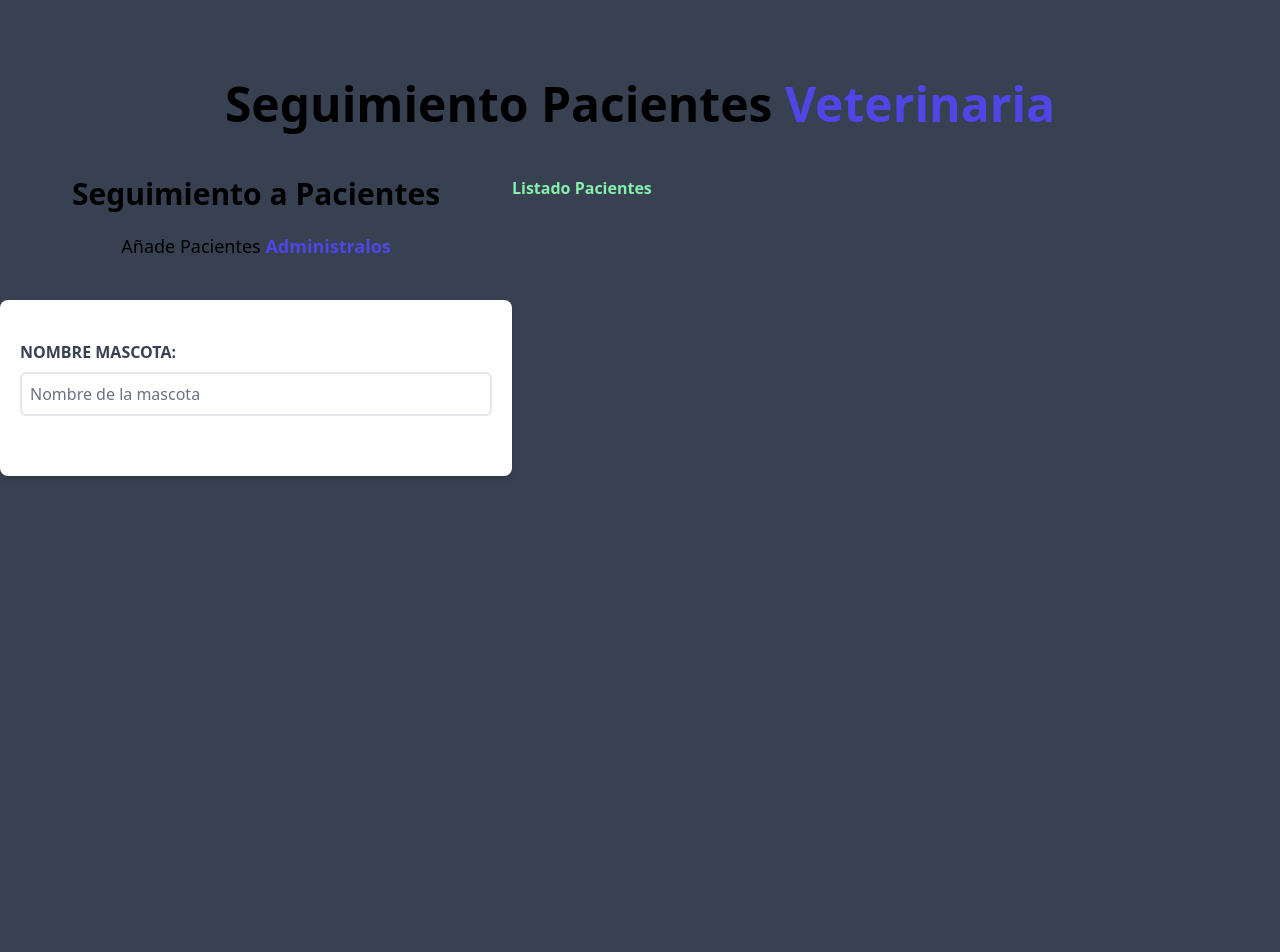
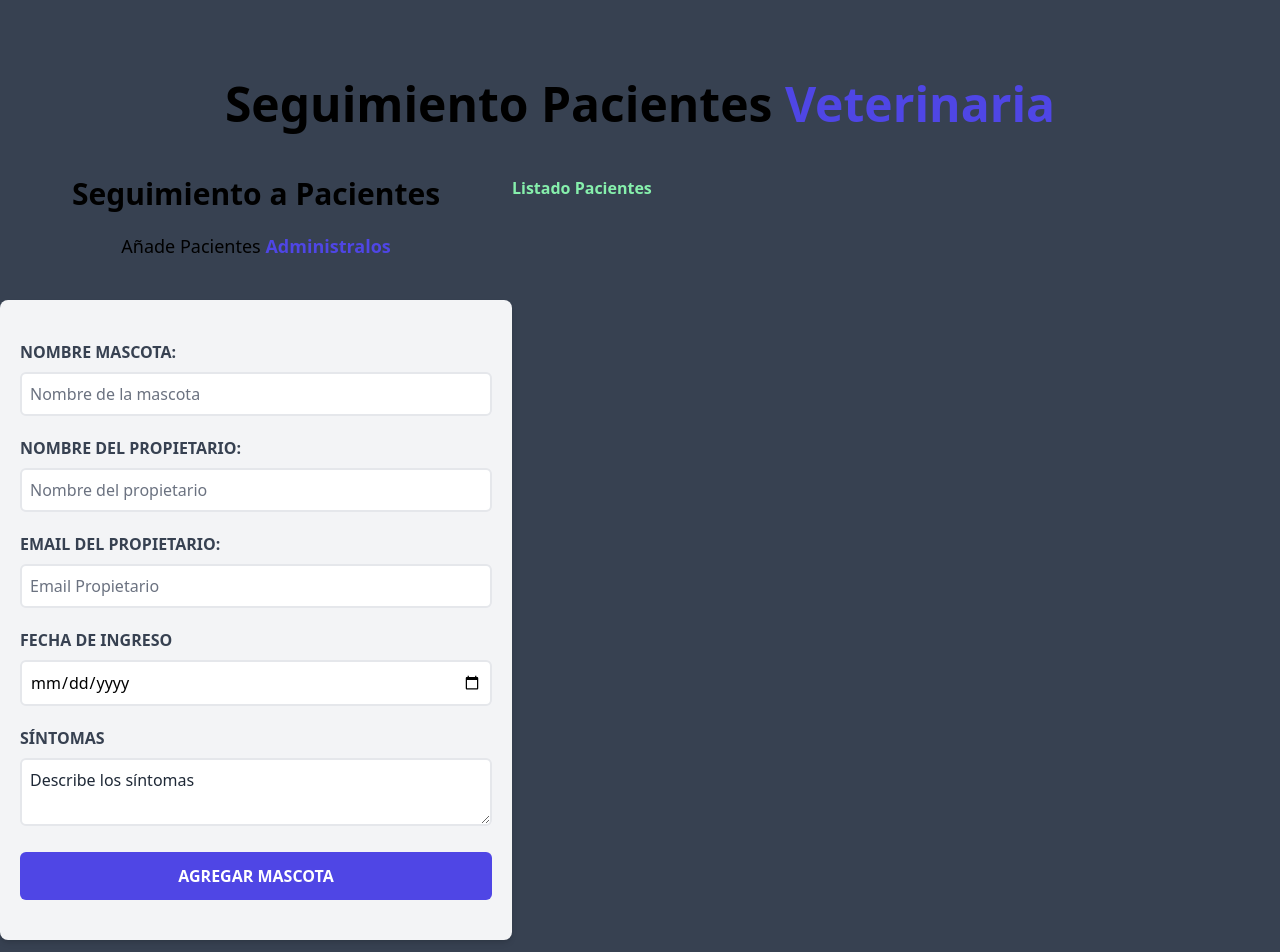
Before and after one commit to alipoloq/APoloE2, a React (Vite) app in the folder citas-react/: page / in a window 1280 px wide. Shown: the top 952 px of the page. Before the commit the page ends 880 px from the top, so only its background shows below. Built offline with nearby package versions, Linux system fonts and the light colour scheme.

Commit message:
Cargue del formulario

```diff
--- a/citas-react/src/components/Formulario.jsx
+++ b/citas-react/src/components/Formulario.jsx
@@ -8,11 +8,29 @@ const Formulario = () => {
         Añade Pacientes{' '}
         <span className="text-indigo-600 font-bold">Administralos</span>
       </p>
-      <form className="bg-white shadow-md rounded-lg py-10 px-5 mb-10">
+      <form className="bg-gray-100 shadow-md rounded-lg py-10 px-5 mb-10">
         <div className="mb-5">
           <label htmlFor="mascota" className="block text-gray-700 uppercase font-bold">Nombre mascota:</label>
           <input id="mascota" type="text" className="border-2 w-full p-2 mt-2 placeholder-gray-500 rounded-md" placeholder="Nombre de la mascota" />
         </div>
+        <div className="mb-5">
+          <label htmlFor="propietario" className="block text-gray-700 uppercase font-bold">Nombre del propietario:</label>
+          <input id="propietario" type="text" className="border-2 w-full p-2 mt-2 placeholder-gray-500 rounded-md" placeholder="Nombre del propietario" />
+        </div>
+        <div className="mb-5">
+          <label htmlFor="email" className="block text-gray-700 uppercase font-bold">Email del Propietario:</label>
+          <input id="email" type="email" className="border-2 w-full p-2 mt-2 placeholder-gray-500 rounded-md" placeholder="Email Propietario" />
+        </div>
+        <div className="mb-5">
+          <label htmlFor="fecha" className="block text-gray-700 uppercase font-bold">Fecha de Ingreso</label>
+          <input id="fecha" type="date" className="border-2 w-full p-2 mt-2 rounded-md" />
+        </div>
+        <div className="mb-5">
+          <label htmlFor="sintomas" className="block text-gray-700 uppercase font-bold">Síntomas</label>
+          <textarea id="sintomas" className="border-2 w-full p-2 placeholder-gray-800 mt-2 rounded-md" placeholder="Describe los síntomas"/>
+        </div>
+        <input type="submit" value="Agregar Mascota" className="bg-indigo-600 w-full p-3 text-white uppercase font-bold rounded-md hover:bg-indigo-800
+        cursor-pointer transition-colors"/>
       </form>
     </div>
   )
```
